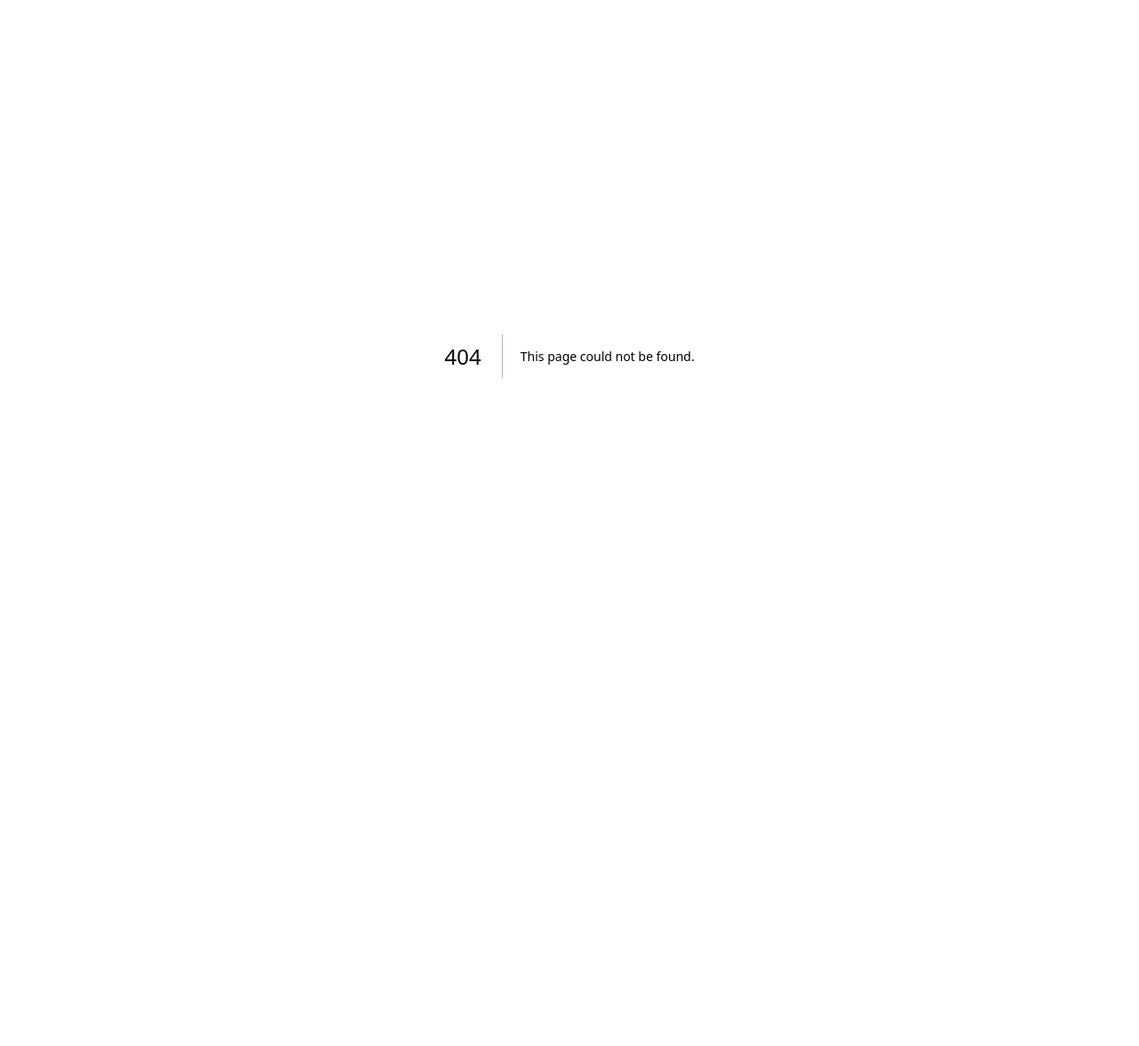
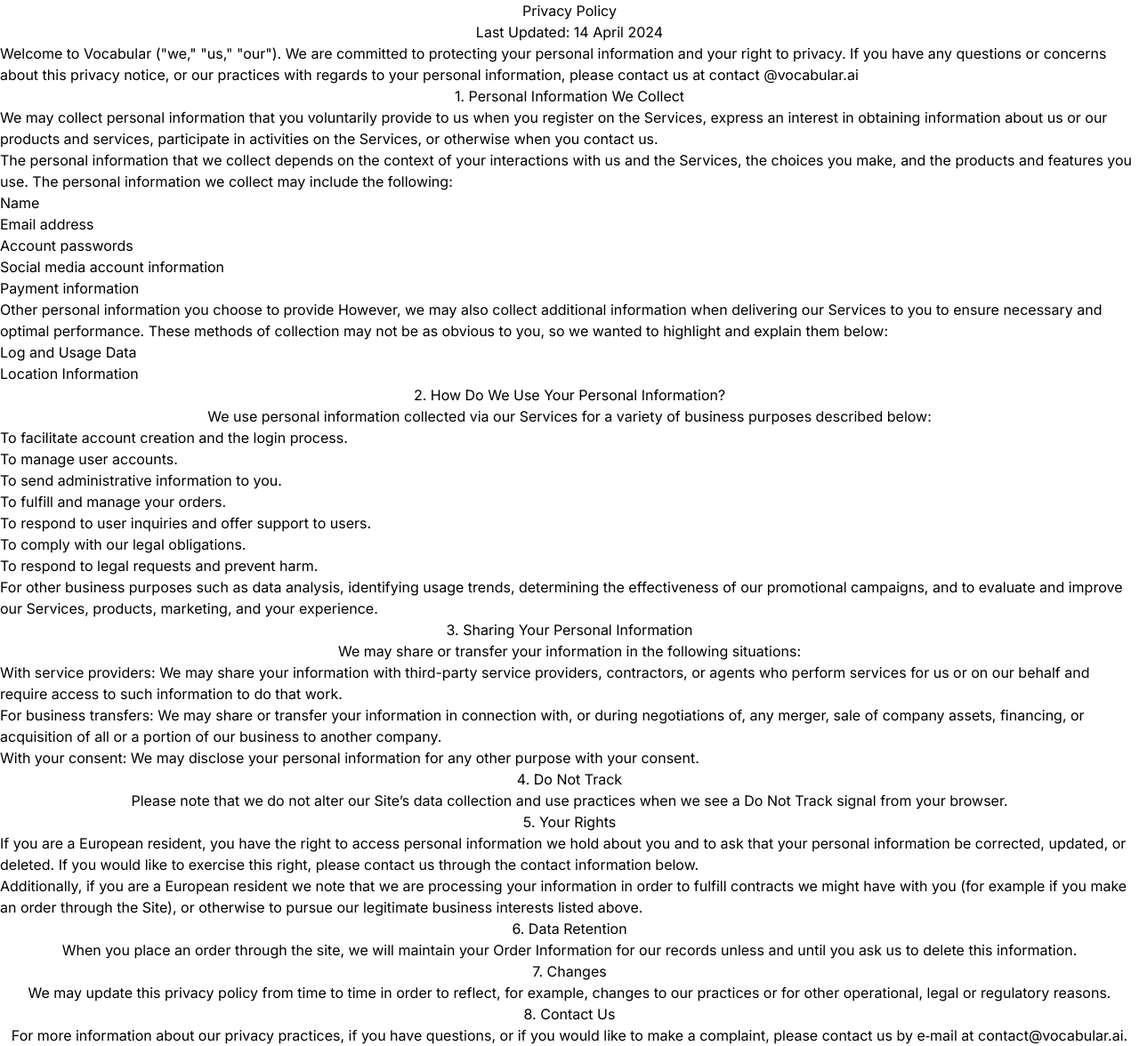
Before and after one commit to avosalmon/vocabular-landing-page, a Next.js app: page /privacy-policy in a window 1280 px wide. Before the commit this address had no page. Shown: the whole page at 89% size. Before the commit the page ends 800 px from the top, so only its background shows below. Built offline with nearby package versions, Linux system fonts and the light colour scheme.

Commit message:
add privacy policy content

```diff
--- /dev/null
+++ b/src/app/privacy-policy/page.mdx
@@ -0,0 +1,65 @@
+# Privacy Policy
+
+#### Last Updated: 14 April 2024
+
+Welcome to Vocabular ("we," "us," "our"). We are committed to protecting your personal information and your right to privacy. If you have any questions or concerns about this privacy notice, or our practices with regards to your personal information, please contact us at contact @vocabular.ai
+
+## 1. Personal Information We Collect
+
+We may collect personal information that you voluntarily provide to us when you register on the Services, express an interest in obtaining information about us or our products and services, participate in activities on the Services, or otherwise when you contact us.
+
+The personal information that we collect depends on the context of your interactions with us and the Services, the choices you make, and the products and features you use. The personal information we collect may include the following:
+
+- Name
+- Email address
+- Account passwords
+- Social media account information
+- Payment information
+- Other personal information you choose to provide
+However, we may also collect additional information when delivering our Services to you to ensure necessary and optimal performance. These methods of collection may not be as obvious to you, so we wanted to highlight and explain them below:
+
+- Log and Usage Data
+- Location Information
+
+## 2. How Do We Use Your Personal Information?
+
+We use personal information collected via our Services for a variety of business purposes described below:
+
+- To facilitate account creation and the login process.
+- To manage user accounts.
+- To send administrative information to you.
+- To fulfill and manage your orders.
+- To respond to user inquiries and offer support to users.
+- To comply with our legal obligations.
+- To respond to legal requests and prevent harm.
+- For other business purposes such as data analysis, identifying usage trends, determining the effectiveness of our promotional campaigns, and to evaluate and improve our Services, products, marketing, and your experience.
+
+## 3. Sharing Your Personal Information
+
+We may share or transfer your information in the following situations:
+
+- With service providers: We may share your information with third-party service providers, contractors, or agents who perform services for us or on our behalf and require access to such information to do that work.
+- For business transfers: We may share or transfer your information in connection with, or during negotiations of, any merger, sale of company assets, financing, or acquisition of all or a portion of our business to another company.
+- With your consent: We may disclose your personal information for any other purpose with your consent.
+
+## 4. Do Not Track
+
+Please note that we do not alter our Site’s data collection and use practices when we see a Do Not Track signal from your browser.
+
+## 5. Your Rights
+
+If you are a European resident, you have the right to access personal information we hold about you and to ask that your personal information be corrected, updated, or deleted. If you would like to exercise this right, please contact us through the contact information below.
+
+Additionally, if you are a European resident we note that we are processing your information in order to fulfill contracts we might have with you (for example if you make an order through the Site), or otherwise to pursue our legitimate business interests listed above.
+
+## 6. Data Retention
+
+When you place an order through the site, we will maintain your Order Information for our records unless and until you ask us to delete this information.
+
+## 7. Changes
+
+We may update this privacy policy from time to time in order to reflect, for example, changes to our practices or for other operational, legal or regulatory reasons.
+
+## 8. Contact Us
+
+For more information about our privacy practices, if you have questions, or if you would like to make a complaint, please contact us by e‑mail at <a href="mailto:contact@vocabular.ai">contact@vocabular.ai</a>.
```
